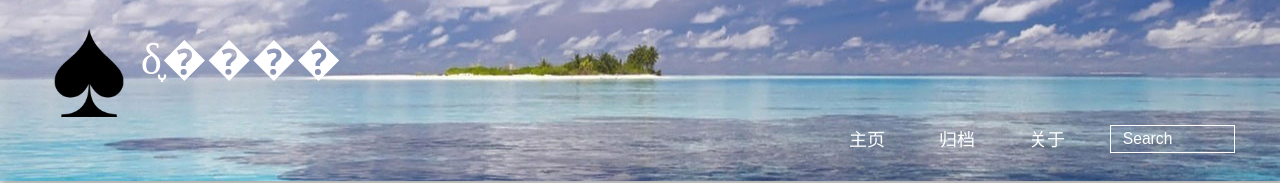
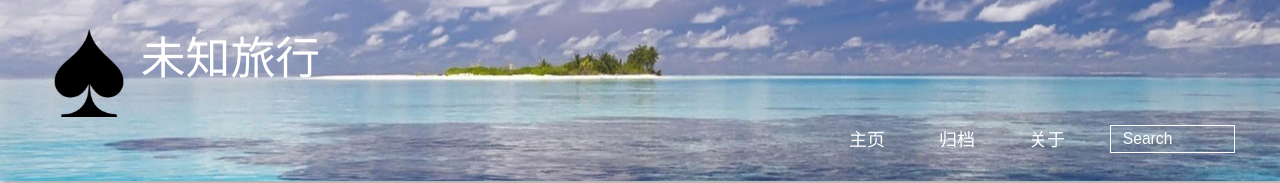
Before and after one commit to hexichao/hexichao.github.com, a plain HTML site: page 2017/08/05/hello-world/index.html in a window 1280 px wide. Shown: the top 183 px of the page. Drawn offline with Linux system fonts and the light colour scheme.

Commit message:
Site updated: 2017-08-05 15:30:21

```diff
--- a/2017/08/05/hello-world/index.html
+++ b/2017/08/05/hello-world/index.html
@@ -4,7 +4,7 @@
 <head>
   <meta charset="UTF-8">
 
-    <title>δ֪����</title>
+    <title>未知旅行</title>
     <meta name="viewport" content="width=device-width, initial-scale=1,user-scalable=no">
 
     <meta name="author" content="Hichoho">
@@ -13,17 +13,17 @@
 
     <meta name="description" content="title: First Day hope the new blog can record my growthQuick StartCreate a new post1$ hexo new &quot;My New Post&quot; More info: Writing Run server1$ hexo server More info: Server Generate static files1$ hexo">
 <meta property="og:type" content="article">
-<meta property="og:title" content="δ֪����">
+<meta property="og:title" content="未知旅行">
 <meta property="og:url" content="http://yoursite.com/2017/08/05/hello-world/index.html">
-<meta property="og:site_name" content="δ֪����">
+<meta property="og:site_name" content="未知旅行">
 <meta property="og:description" content="title: First Day hope the new blog can record my growthQuick StartCreate a new post1$ hexo new &quot;My New Post&quot; More info: Writing Run server1$ hexo server More info: Server Generate static files1$ hexo">
 <meta property="og:updated_time" content="2017-08-05T07:24:23.284Z">
 <meta name="twitter:card" content="summary">
-<meta name="twitter:title" content="δ֪����">
+<meta name="twitter:title" content="未知旅行">
 <meta name="twitter:description" content="title: First Day hope the new blog can record my growthQuick StartCreate a new post1$ hexo new &quot;My New Post&quot; More info: Writing Run server1$ hexo server More info: Server Generate static files1$ hexo">
 
 
-    <link rel="alternative" href="/atom.xml" title="δ֪����" type="application/atom+xml">
+    <link rel="alternative" href="/atom.xml" title="未知旅行" type="application/atom+xml">
 
 
     <link rel="icon" href="/img/favicon.ico">
@@ -41,11 +41,11 @@
 <div>
 
 			<div id="imglogo">
-				<a href="/"><img src="/img/logo.png" alt="δ֪����" title="δ֪����"/></a>
+				<a href="/"><img src="/img/logo.png" alt="未知旅行" title="未知旅行"/></a>
 			</div>
 
 			<div id="textlogo">
-				<h1 class="site-name"><a href="/" title="δ֪����">δ֪����</a></h1>
+				<h1 class="site-name"><a href="/" title="未知旅行">未知旅行</a></h1>
 				<h2 class="blog-motto"></h2>
 			</div>
 			<div class="navbar"><a class="navbutton navmobile" href="#" title="Menu">
@@ -122,7 +122,7 @@
 
 	<div class="article-share" id="share">
 
-	  <div data-url="http://yoursite.com/2017/08/05/hello-world/" data-title="δ֪����" data-tsina="" class="share clearfix">
+	  <div data-url="http://yoursite.com/2017/08/05/hello-world/" data-title="未知旅行" data-tsina="" class="share clearfix">
 	  </div>
 
 	</div>
```
Also changed, not shown: archives/2017/08/index.html (+7 -7 lines), archives/2017/index.html (+7 -7 lines), archives/index.html (+7 -7 lines), index.html (+7 -7 lines).
